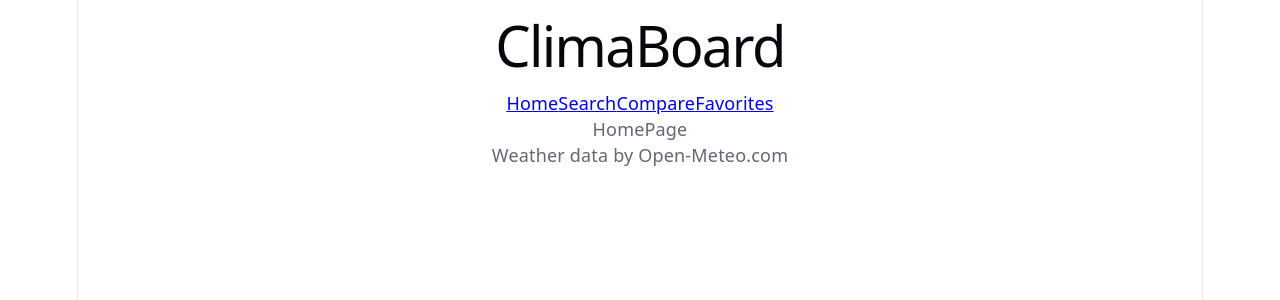
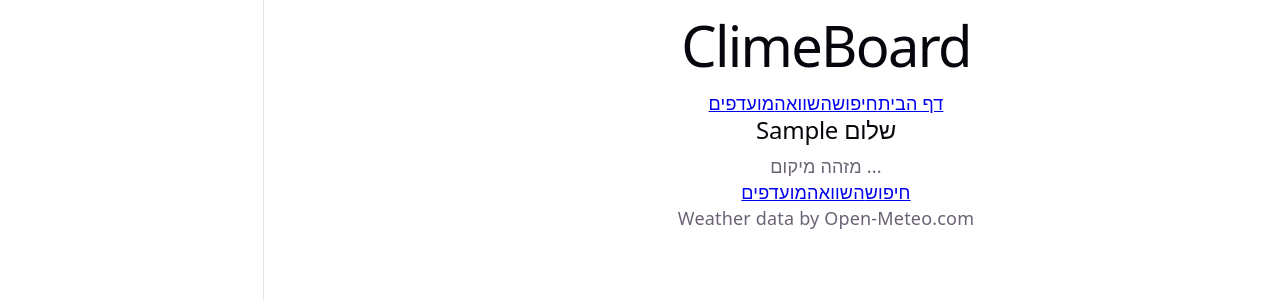
Before and after one commit to elyasafw/ClimaBoard-FullStack-project, a React (Vite) app in the folder frontend/: page / in a window 1280 px wide. Both pictures are taken after typing "Sample" into the empty fields and a click on the button "הרשם". Shown: the top 300 px of the page. Built offline with nearby package versions, Linux system fonts and the light colour scheme; no server answers.

Commit message:
add axios api and usefetch hook and get weather for home page

```diff
--- a/frontend/index.html
+++ b/frontend/index.html
@@ -1,5 +1,5 @@
 <!doctype html>
-<html lang="en">
+<html lang="he" dir="rtl">
   <head>
     <meta charset="UTF-8" />
     <link rel="icon" type="image/svg+xml" href="" />
--- a/frontend/src/App.tsx
+++ b/frontend/src/App.tsx
@@ -1,35 +1,12 @@
-import { BrowserRouter, Route, Routes } from "react-router-dom";
-import Layout from "./Layout";
-import CityDetails from "./pages/CityDetails";
-import ComparePage from "./pages/ComparePage";
-import FavoritesPage from "./pages/FavoritesPage";
-import HomePage from "./pages/HomePage";
-import LoginPage from "./pages/LoginPage";
-import NotFoundPage from "./pages/NotFoundPage";
-import SearchPage from "./pages/SearchPage";
+import { BrowserRouter } from "react-router-dom";
+import AppRoutes from "./routes/AppRoutes";
 import UserProvider from "./store/UsersContext";
 
 const App = () => {
     return (
         <BrowserRouter>
             <UserProvider>
-                <Routes>
-                    <Route
-                        element={
-                            <LoginPage>
-                                <Layout />
-                            </LoginPage>
-                        }
-                    >
-                        <Route path="/" element={<HomePage />} />
-                        <Route path="/search" element={<SearchPage />}>
-                            <Route path="city/:id" element={<CityDetails />} />
-                        </Route>
-                        <Route path="/favorites" element={<FavoritesPage />} />
-                        <Route path="compare" element={<ComparePage />} />
-                    </Route>
-                    <Route path="*" element={<NotFoundPage />} />
-                </Routes>
+                <AppRoutes />
             </UserProvider>
         </BrowserRouter>
     );
--- /dev/null
+++ b/frontend/src/api/axios.ts
@@ -0,0 +1,5 @@
+import axios from "axios";
+
+export const api = axios.create({
+    baseURL: "http://localhost:8000",
+});
--- a/frontend/src/components/Header.tsx
+++ b/frontend/src/components/Header.tsx
@@ -3,12 +3,12 @@
 const Header = () => {
     return (
         <header>
-            <h1>ClimaBoard</h1>
+            <h1>ClimeBoard</h1>
             <nav>
-                <NavLink to={"/"}>Home</NavLink>
-                <NavLink to={"/search"}>Search</NavLink>
-                <NavLink to={"/compare"}>Compare</NavLink>
-                <NavLink to={"/favorites"}>Favorites</NavLink>
+                <NavLink to={"/"}>דף הבית</NavLink>
+                <NavLink to={"/search"}>חיפוש</NavLink>
+                <NavLink to={"/compare"}>השוואה</NavLink>
+                <NavLink to={"/favorites"}>מועדפים</NavLink>
             </nav>
         </header>
     );
--- /dev/null
+++ b/frontend/src/hooks/useFetch.ts
@@ -0,0 +1,23 @@
+import { useEffect, useState } from "react";
+import type { AxiosResponse } from "axios";
+
+export function useFetch<T>(fetch: (() => Promise<AxiosResponse<T>>) | null) {
+    const [data, setData] = useState<T | null>(null);
+    const [error, setError] = useState<string | null>(null);
+
+    useEffect(() => {
+        if (!fetch) return;
+
+        fetch()
+            .then((response) => {
+                setData(response.data);
+                setError(null);
+            })
+            .catch((err) => {
+                console.error("useFetch failed:", err);
+                setError("שגיאה בשליפת הנתונים");
+            });
+    }, [fetch]);
+
+    return { data, error };
+}
--- a/frontend/src/pages/HomePage.tsx
+++ b/frontend/src/pages/HomePage.tsx
@@ -1,9 +1,74 @@
-import React from 'react'
+import { useContext, useEffect, useMemo, useState } from "react";
+import { Link } from "react-router-dom";
+import { useFetch } from "../hooks/useFetch";
+import { getWeather, type WeatherData } from "../services/weatherService";
+import { UserContext } from "../store/UsersContext";
 
 const HomePage = () => {
-  return (
-    <div>HomePage</div>
-  )
-}
+    const context = useContext(UserContext);
 
-export default HomePage
+    const [location, setLocation] = useState<string>("... מזהה מיקום");
+    const [coords, setCoords] = useState<{ lat: number; lon: number } | null>(
+        null,
+    );
+
+    useEffect(() => {
+        if ("geolocation" in navigator) {
+            navigator.geolocation.getCurrentPosition(
+                (position) => {
+                    const latitude = position.coords.latitude;
+                    const longitude = position.coords.longitude;
+
+                    setLocation(`${latitude} | ${longitude}`);
+                    setCoords({ lat: latitude, lon: longitude });
+                },
+                (error) => {
+                    if (error.code === error.PERMISSION_DENIED) {
+                        setLocation(
+                            "עלייך לאשר גישה למיקום בדפדפן כדי שהשירות יעבוד",
+                        );
+                    } else {
+                        setLocation("שגיאה בקבלת נתוני המיקום");
+                    }
+                },
+            );
+        } else {
+            setLocation("הדפדפן לא תומך בזיהוי מיקום");
+        }
+    }, []);
+
+    const weatherFetch = useMemo(() => {
+        return coords ? () => getWeather(coords.lat, coords.lon) : null;
+    }, [coords]);
+
+    const { data: weather, error: weatherError } =
+        useFetch<WeatherData>(weatherFetch);
+
+    if (!context) {
+        return <p>Error: UserContext is missing</p>;
+    }
+
+    const { userName } = context;
+
+    return (
+        <div>
+            <h2>שלום {userName}</h2>
+            <p>{location}</p>
+            {weatherError && <p>שגיאה בקבלת נתוני מזג האוויר</p>}
+            {weather && (
+                <p>
+                    {weather.current.is_day ? "☀️" : "🌙"}{" "}
+                    {weather.current.temperature_2m}°C | רוח:{" "}
+                    {weather.current.wind_speed_10m} קמ"ש{" "}
+                </p>
+            )}
+            <div>
+                <Link to="/search">חיפוש</Link>
+                <Link to="/compare">השוואה</Link>
+                <Link to="/favorites">מועדפים</Link>
+            </div>
+        </div>
+    );
+};
+
+export default HomePage;
--- /dev/null
+++ b/frontend/src/routes/AppRoutes.tsx
@@ -0,0 +1,33 @@
+import { Route, Routes } from "react-router-dom";
+import Layout from "../Layout";
+import CityDetails from "../pages/CityDetails";
+import ComparePage from "../pages/ComparePage";
+import FavoritesPage from "../pages/FavoritesPage";
+import HomePage from "../pages/HomePage";
+import LoginPage from "../pages/LoginPage";
+import SearchPage from "../pages/SearchPage";
+import NotFoundPage from "../pages/NotFoundPage";
+
+const AppRoutes = () => {
+    return (
+        <Routes>
+            <Route
+                element={
+                    <LoginPage>
+                        <Layout />
+                    </LoginPage>
+                }
+            >
+                <Route path="/" element={<HomePage />} />
+                <Route path="/search" element={<SearchPage />}>
+                    <Route path="city/:id" element={<CityDetails />} />
+                </Route>
+                <Route path="/favorites" element={<FavoritesPage />} />
+                <Route path="compare" element={<ComparePage />} />
+            </Route>
+            <Route path="*" element={<NotFoundPage />} />
+        </Routes>
+    );
+};
+
+export default AppRoutes;
--- /dev/null
+++ b/frontend/src/services/weatherService.ts
@@ -0,0 +1,15 @@
+import { api } from "../api/axios";
+
+export interface WeatherData {
+    current: {
+        temperature_2m: number;
+        wind_speed_10m: number;
+        is_day: boolean;
+    };
+}
+
+export function getWeather(latitude: number, longitude: number) {
+    return api.get<WeatherData>("/weather", {
+        params: { latitude, longitude },
+    });
+}
--- a/frontend/src/types/FavoritesType.tsx
+++ /dev/null
@@ -1,3 +0,0 @@
-export type Favorites = {
-
-}
```
